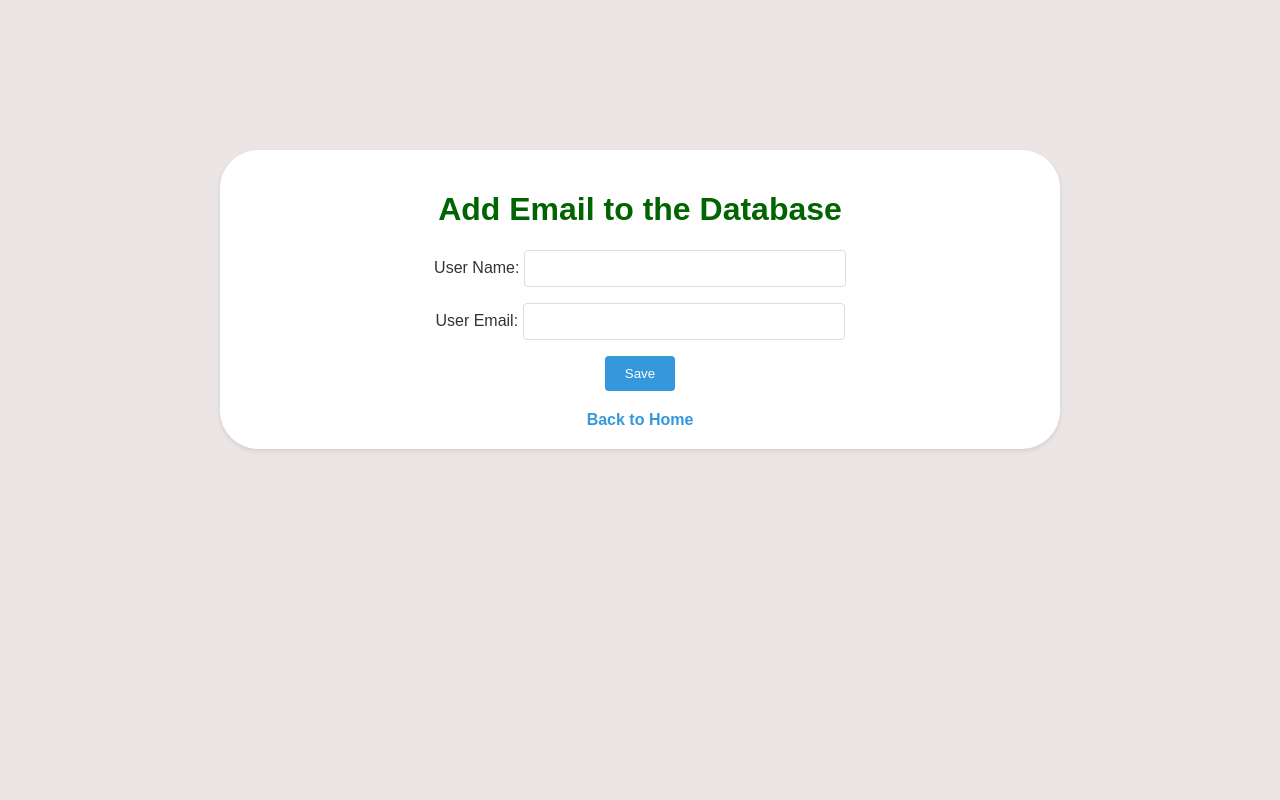
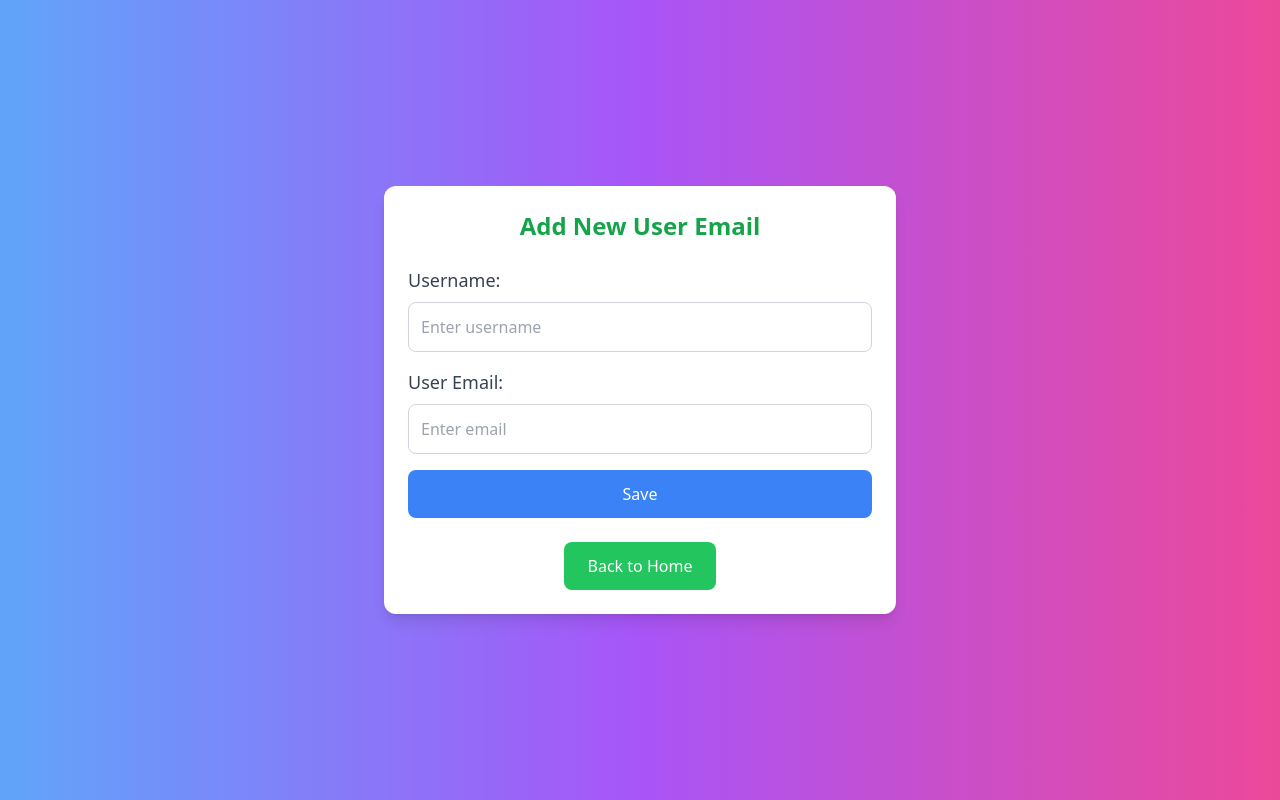
Before and after one commit to ilhanigit/flask-05-Handling-SQL-with-Flask-Web-Application, a Flask app: page /add in a window 1280 px wide. Run offline with Flask 3, Linux system fonts and the light colour scheme; some libraries are stand-ins or nearby versions.

Commit message:
Update add-email.html

```diff
--- a/templates/add-email.html
+++ b/templates/add-email.html
@@ -1,90 +1,46 @@
 <!DOCTYPE html>
-<html>
+<html lang="en">
 <head>
+    <meta charset="UTF-8">
+    <meta name="viewport" content="width=device-width, initial-scale=1.0">
     <title>Add Email</title>
-    <style>
-        body {
-            font-family: Arial, sans-serif;
-            background-color: #ece5e5;
-            color: #333;
-            margin: 0;
-            padding: 0;
-            display: flex;
-            flex-direction: column;
-            align-items: center;
-            text-align: center;
-        }
-        .container {
-            width: 90%;
-            max-width: 800px;
-            background-color: #fff;
-            padding: 20px;
-            border-radius: 38px;
-            box-shadow: 0 2px 5px rgba(0, 0, 0, 0.1);
-            margin-top: 150px;
-        }
-        img {
-            width: 150px;
-            height: auto;
-        }
-        h1 {
-            color: darkgreen
-        }
-        form {
-            margin: 20px 0;
-        }
-        input[type="text"] {
-            padding: 10px;
-            border: 1px solid #ddd;
-            border-radius: 4px;
-            width: 100%;
-            max-width: 300px;
-        }
-        input[type="submit"] {
-            background-color: #3498db;
-            color: white;
-            border: none;
-            padding: 10px 20px;
-            border-radius: 4px;
-            cursor: pointer;
-        }
-        input[type="submit"]:hover {
-            background-color: #2980b9;
-        }
-        h3 {
-            color: #e74c3c;
-        }
-        a {
-            color: #3498db;
-            text-decoration: none;
-            font-weight: bold;
-            display: block;
-            margin-top: 20px;
-        }
-        a:hover {
-            text-decoration: underline;
-        }
-    </style>
+    <script src="https://cdn.tailwindcss.com"></script>
 </head>
-<body>
-    <div class="container">
-        <h1>Add Email to the Database</h1>
-        <form action="#" method="post">
-            <p>
-                <label for="name">User Name: </label>
-                <input type="text" name="username" id="name">
-            </p>
-            <p>
-                <label for="email">User Email: </label>
-                <input type="text" name="useremail" id="email">
-            </p>
-            <p><input type="submit" value="Save"></p>
-        </form>
-        {% if show_result %}
-            <h1>Result</h1>
-            <h3>{{ result_html }}</h3>
-        {% endif %}
-        <a href="/">Back to Home</a>
+<body class="bg-gradient-to-r from-blue-400 via-purple-500 to-pink-500">
+
+    <div class="flex justify-center items-center min-h-screen p-6 gap-6">
+
+        <div class="bg-white p-6 rounded-xl shadow-lg w-full max-w-lg space-y-6">
+            <h1 class="text-2xl font-semibold text-green-600 text-center">Add New User Email</h1>
+
+            <form action="/add" method="post" class="space-y-4">
+                <div class="flex flex-col">
+                    <label for="username" class="text-lg text-gray-700">Username:</label>
+                    <input type="text" name="username" id="username" class="mt-2 p-3 border border-gray-300 rounded-lg w-full" placeholder="Enter username">
+                </div>
+
+                <div class="flex flex-col">
+                    <label for="useremail" class="text-lg text-gray-700">User Email:</label>
+                    <input type="text" name="useremail" id="useremail" class="mt-2 p-3 border border-gray-300 rounded-lg w-full" placeholder="Enter email">
+                </div>
+
+                <div class="flex justify-between gap-4">
+                    <input type="submit" value="Save" class="bg-blue-500 text-white p-3 rounded-lg cursor-pointer hover:bg-blue-400 transition duration-200 w-full">
+                </div>
+            </form>
+
+            {% if show_result %}
+            <div class="mt-4">
+                <p class="text-green-500 font-semibold">{{ get_flashed_messages()[0] }}</p>
+            </div>
+            {% endif %}
+
+            <div class="flex justify-center mt-6">
+                <a href="/" class="bg-green-500 text-white px-6 py-3 rounded-lg hover:bg-green-400 transition duration-200">Back to Home</a>
+            </div>
+        </div>
+
     </div>
+
 </body>
 </html>
```
